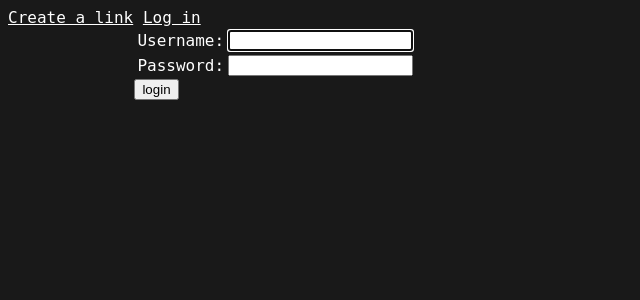
After one commit to ashaikeus/LinkCloud, a Django app: page /accounts/login/ in a window 1280 px wide. The commit adds this page. Shown: the top 300 px of the page, without its empty margins (0-640 px from the left). Run offline with Django 5.2, Linux system fonts and the light colour scheme; parts of the project's set-up code (start-up, migrations or seed data) failed here and were passed over.

Commit message:
Basic login and logout

```diff
--- a/links/templates/base.html
+++ b/links/templates/base.html
@@ -11,6 +11,14 @@
 <body>
     <div class="navbar">
         <a href="{% url 'links_new' %}">Create a link</a>
+        {% if user.is_authenticated %}
+            <form method="POST" action="{% url 'logout' %}">
+                {% csrf_token %}
+                <button type="submit">Log out</button>
+            </form>
+        {% else %}
+            <a href="{% url 'login' %}">Log in</a>
+        {% endif %}
     </div>
     <div class="main-container">
         {% block content %}
--- a/links/templates/login.html
+++ /dev/null
@@ -1,4 +0,0 @@
-{% extends 'base.html' %}
-{% block content %}
-
-{% endblock %}
--- /dev/null
+++ b/links/templates/registration/login.html
@@ -0,0 +1,23 @@
+{% extends 'base.html' %}
+{% block content %}
+    {% if form.errors %}
+        <p>Something went wrong! Please try again.</p>
+    {% endif %}
+
+    <form method="post" action="{% url 'login' %}">
+        {% csrf_token %}
+        <table>
+            <tr>
+                <td>{{ form.username.label_tag }}</td>
+                <td>{{ form.username }}</td>
+            </tr>
+            <tr>
+                <td>{{ form.password.label_tag }}</td>
+                <td>{{ form.password }}</td>
+            </tr>
+        </table>
+
+        <input type="submit" value="login"/>
+        <input type="hidden" name="next" value="{{ next }}"/>
+    </form>
+{% endblock %}
--- a/links/views.py
+++ b/links/views.py
@@ -26,7 +26,7 @@ def tag_links(request, name):
     links = Link.objects.filter(tags__name=name)
     return render(request, 'tag_links.html', {'links': links, 'tag': name})
 
-
+@login_required(login_url='/accounts/login/')
 def add_comment(request, pk):
     link = get_object_or_404(Link, pk=pk)
     if request.method == "POST":
```
